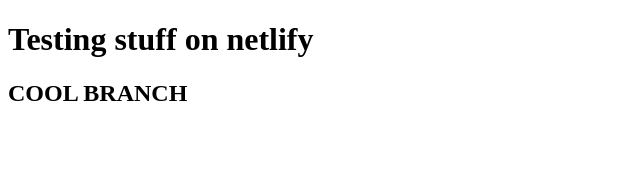
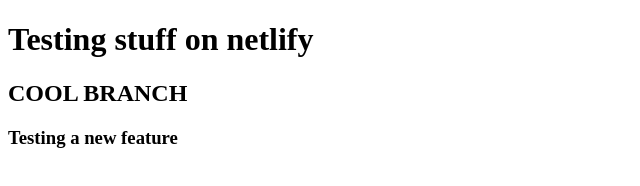
Before and after one commit to akopcz2/poc, a plain HTML site: page index.html in a window 1280 px wide. Shown: the whole page, without its empty margins (0-640 px from the left). Drawn offline with Linux system fonts and the light colour scheme.

Commit message:
Adding new feature

```diff
--- a/index.html
+++ b/index.html
@@ -9,5 +9,6 @@
 <body>
   <h1>Testing stuff on netlify</h1>
   <h2>COOL BRANCH</h2>
+  <h3>Testing a new feature</h3>
 </body>
 </html>
```
